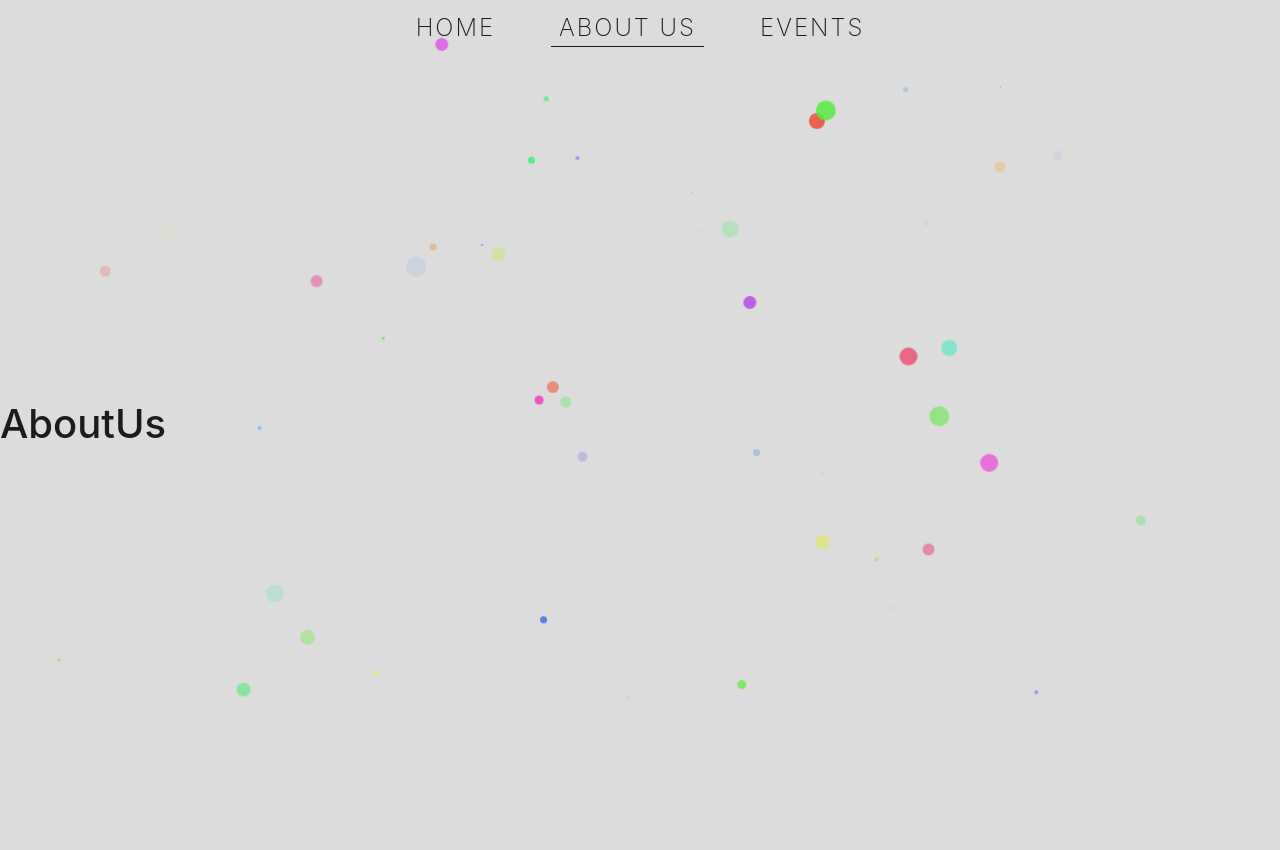
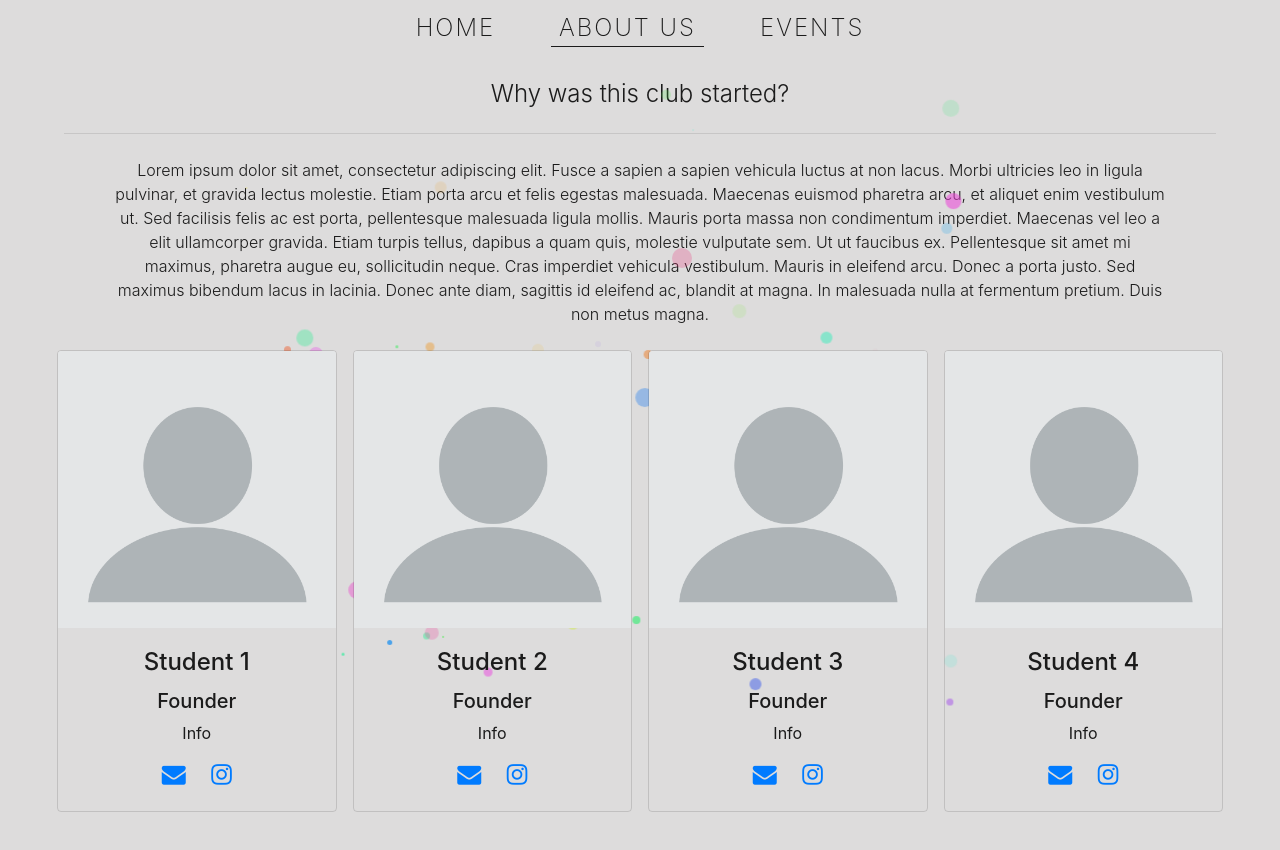
Before and after one commit to AakSin/it-club, a Vue app: page /aboutus in a window 1280 px wide. Shown: the top 850 px of the page. Before the commit the page ends 800 px from the top, so only its background shows below. Built offline with nearby package versions, Linux system fonts and the light colour scheme.

Commit message:
added about us page

```diff
--- a/public/index.html
+++ b/public/index.html
@@ -6,6 +6,7 @@
     <meta name="viewport" content="width=device-width,initial-scale=1.0">
     <link rel="icon" href="<%= BASE_URL %>favicon.ico">
     <link href="https://fonts.googleapis.com/css2?family=Montserrat:wght@700&family=Raleway:wght@400&display=swap" rel="stylesheet">
+    <link rel="stylesheet" href="https://cdnjs.cloudflare.com/ajax/libs/font-awesome/4.7.0/css/font-awesome.min.css">
     <link rel="stylesheet" href="https://stackpath.bootstrapcdn.com/bootstrap/4.5.0/css/bootstrap.min.css" integrity="sha384-9aIt2nRpC12Uk9gS9baDl411NQApFmC26EwAOH8WgZl5MYYxFfc+NcPb1dKGj7Sk" crossorigin="anonymous">
     <title><%= htmlWebpackPlugin.options.title %></title>
 
--- a/src/components/AboutUs/AboutUs.vue
+++ b/src/components/AboutUs/AboutUs.vue
@@ -1,7 +1,65 @@
 <template>
-  <div>
-    <h1>AboutUs</h1>
-  </div>
+<div class="c_container">
+  <h1 class="display-4 text-center">Why was this club started?</h1>
+  <hr class="my-4">
+  <p class="lead px-5 text-center">Lorem ipsum dolor sit amet, consectetur adipiscing elit. Fusce a sapien a sapien vehicula luctus at non lacus. Morbi ultricies leo in ligula pulvinar, et gravida lectus molestie. Etiam porta arcu et felis egestas malesuada. Maecenas euismod pharetra arcu, et aliquet enim vestibulum ut. Sed facilisis felis ac est porta, pellentesque malesuada ligula mollis. Mauris porta massa non condimentum imperdiet. Maecenas vel leo a elit ullamcorper gravida.
+
+Etiam turpis tellus, dapibus a quam quis, molestie vulputate sem. Ut ut faucibus ex. Pellentesque sit amet mi maximus, pharetra augue eu, sollicitudin neque. Cras imperdiet vehicula vestibulum. Mauris in eleifend arcu. Donec a porta justo. Sed maximus bibendum lacus in lacinia. Donec ante diam, sagittis id eleifend ac, blandit at magna. In malesuada nulla at fermentum pretium. Duis non metus magna.</p>
+<div class="row d-flex align-items-center">
+<div class="col-12 col-sm-6 col-lg-3 p-4 p-md-2">
+   <div class="card text-center">
+
+      <img class="card-img-top " src="../../../public/static/imgs/no-img.png" alt="Card image cap" />
+      <div class="card-body">
+        <h1 class="card-title">Student 1</h1>
+        <h2 >Founder </h2>
+        <p>Info</p>
+        <a href="#" class="fa fa-envelope"></a>
+  <a href="#" class="fa fa-instagram"></a>
+      </div>
+    </div>
+    </div>
+    <div class="col-12 col-sm-6 col-lg-3 p-4 p-md-2">
+   <div class="card text-center">
+
+      <img class="card-img-top " src="../../../public/static/imgs/no-img.png" alt="Card image cap" />
+      <div class="card-body">
+        <h1 class="card-title">Student 2</h1>
+        <h2 >Founder </h2>
+        <p>Info</p>
+        <a href="#" class="fa fa-envelope"></a>
+  <a href="#" class="fa fa-instagram"></a>
+      </div>
+    </div>
+    </div>
+    <div class="col-12 col-sm-6 col-lg-3 p-4 p-md-2">
+   <div class="card text-center">
+
+      <img class="card-img-top " src="../../../public/static/imgs/no-img.png" alt="Card image cap" />
+      <div class="card-body">
+        <h1 class="card-title">Student 3</h1>
+        <h2 >Founder </h2>
+        <p>Info</p>
+        <a href="#" class="fa fa-envelope"></a>
+  <a href="#" class="fa fa-instagram"></a>
+      </div>
+    </div>
+    </div>
+    <div class="col-12 col-sm-6 col-lg-3 p-4 p-md-2">
+   <div class="card text-center">
+
+      <img class="card-img-top " src="../../../public/static/imgs/no-img.png" alt="Card image cap" />
+      <div class="card-body">
+        <h1 class="card-title">Student 4</h1>
+        <h2 >Founder </h2>
+        <p>Info</p>
+        <a href="#" class="fa fa-envelope"></a>
+  <a href="#" class="fa fa-instagram"></a>
+      </div>
+    </div>
+    </div>
+    </div>
+    </div>
 </template>
 
 <script>
@@ -10,5 +68,43 @@ export default {
 }
 </script>
 <style lang="scss" scoped>
+.c_container{
+  padding: 0 5vw;
+}
+h1,a{
+  font-size:3rem;
+  @media #{$md}{
+    font-size:1.5rem;
+  }
+}
+h2{
+  font-size:2.5rem;
+  @media #{$md}{
+    font-size:1.25rem;
+  }
+}
+.btn,p{
+font-size:2rem;
+  @media #{$md}{
+    font-size:1rem;
+  }
+}
+.card{
+  background-color:rgba(0,0,0,0);
+  margin-bottom: 2vh;
+  transition:0.5s;
+
+}
+.card:hover{
+  border:1px rgba(34, 78, 221, 0.582) solid;
+  transition:0.5s;
+}
+.fa{
+  text-decoration: none;
+  margin:2vw 2vw;
+  @media #{$md}{
+    margin:0vw 1vw;
+  }
+}
 
 </style>
--- a/src/components/Events/Event.vue
+++ b/src/components/Events/Event.vue
@@ -56,5 +56,6 @@ font-size:2rem;
   background-color:rgba(197, 197, 197, 0.3);
   transform:scale(1.05);
   transition:0.5s;
+  cursor:pointer;
 }
 </style>
```
Also changed, not shown: public/static/imgs/no-img.png (added).
